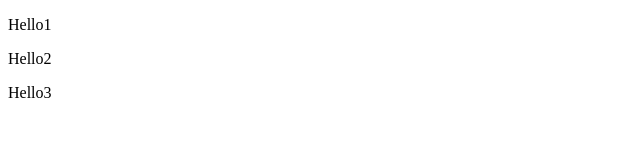
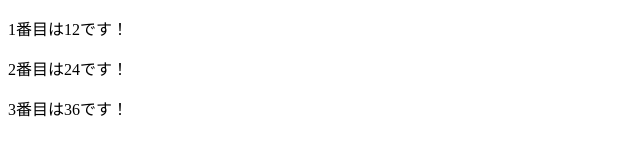
Before and after one commit to minamooon/d3_study, a plain HTML site: page index.html in a window 1280 px wide. Shown: the whole page, without its empty margins (0-640 px from the left). Drawn offline with nearby package versions, Linux system fonts and the light colour scheme.

Commit message:
#06 dataを使ってみよう

```diff
--- a/index.html
+++ b/index.html
@@ -18,7 +18,18 @@
     </p>
     <script src="https://d3js.org/d3.v4.min.js"></script>
     <script>
-      d3.select("body").append("p").text("Hello 4").remove();
+      var dataset = [12, 24, 36];
+      var p = d3.select("body").selectAll("p");
+
+      // p.data(dataset).text(function(d) {
+      //   return d;
+      // });
+
+      p.data(dataset).text(function(d, i) {
+        return i+1 + "番目は" + d + "です！";
+      });
+      //引数は2つ用意できる。iは配列の順番が入る
+
     </script>
 </body>
 
```
